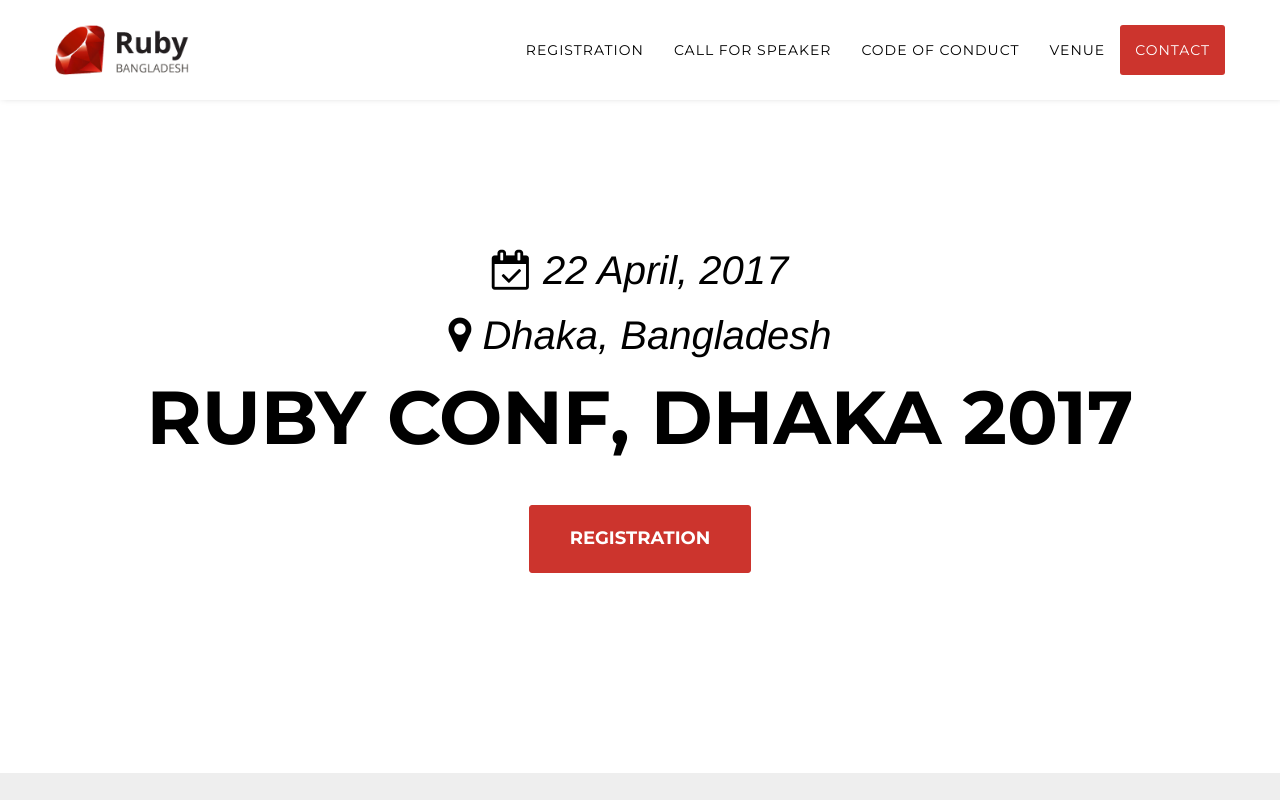
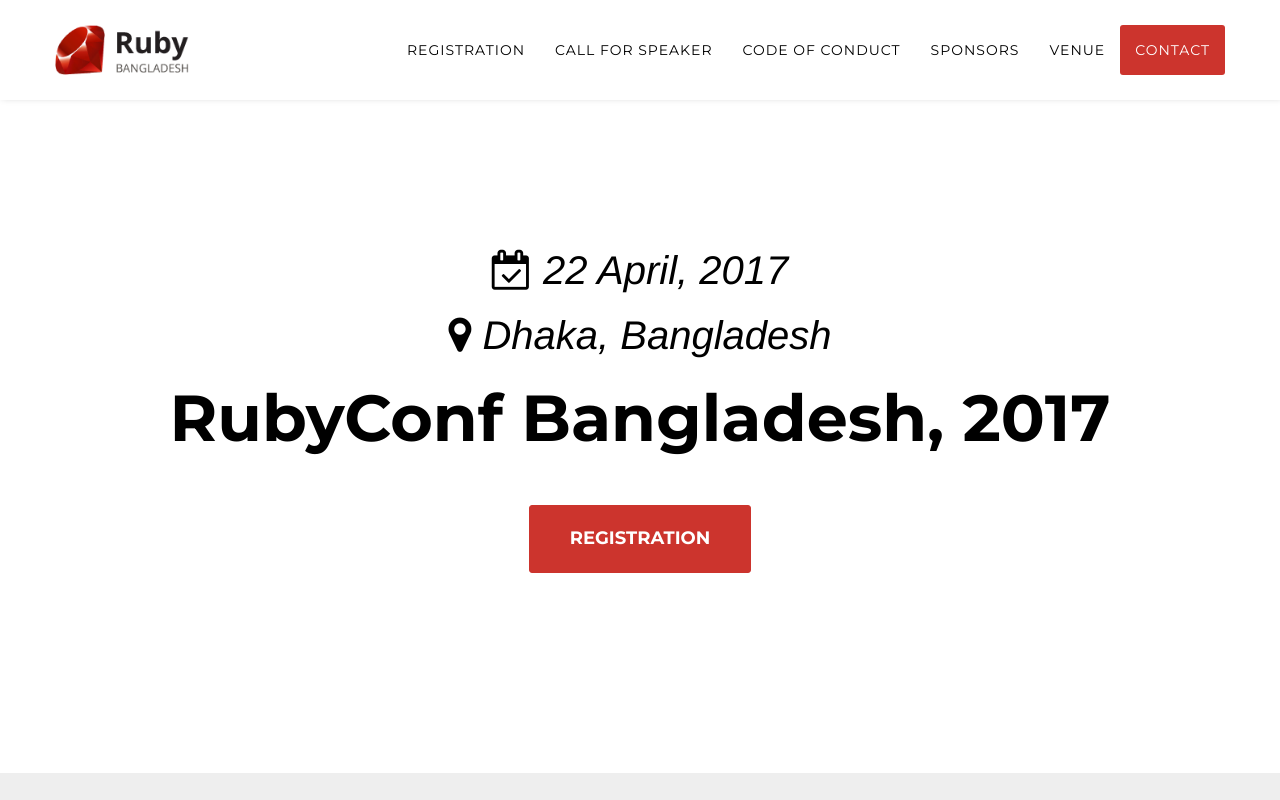
Before and after one commit to fattah/rubybd-site, a website: page index.html in a window 1280 px wide. Shown: the top 800 px of the page. Drawn offline with nearby package versions, Linux system fonts and the light colour scheme; some packages are replaced by stand-ins of ours; a web font is replaced by a local one.

Commit message:
change page title and add sponsors link at top menu

```diff
--- a/css/agency.css
+++ b/css/agency.css
@@ -297,9 +297,9 @@
 
 header .intro-text .intro-heading {
     font-family: "Montserrat", "Helvetica Neue", Helvetica, Arial, sans-serif;
-    text-transform: uppercase;
+    text-transform: none;
     font-weight: 700;
-    font-size: 50px;
+    font-size: 40px;
     line-height: 50px;
     margin-bottom: 25px;
 }
@@ -320,9 +320,9 @@
 
     header .intro-text .intro-heading {
         font-family: "Montserrat", "Helvetica Neue", Helvetica, Arial, sans-serif;
-        text-transform: uppercase;
+        text-transform: none;
         font-weight: 700;
-        font-size: 75px;
+        font-size: 65px;
         line-height: 75px;
         margin-bottom: 50px;
     }
--- a/index.html
+++ b/index.html
@@ -9,7 +9,7 @@
     <meta name="description" content="">
     <meta name="author" content="">
 
-    <title>Ruby Conf, Dhaka 2017</title>
+    <title>RubyConf Bangladesh, 2017</title>
 
     <!-- Bootstrap Core CSS -->
     <link href="vendor/bootstrap/css/bootstrap.min.css" rel="stylesheet">
@@ -71,6 +71,9 @@
                     <a class="page-scroll" href="#coc">Code of conduct</a>
                 </li>
                 <li>
+                    <a class="page-scroll" href="#sponsor"> Sponsors </a>
+                </li>
+                <li>
                     <a class="page-scroll" href="#venue">Venue</a>
                 </li>
                 <li>
@@ -89,7 +92,7 @@
         <div class="intro-text">
             <div class="intro-lead-in"><i class="fa fa-calendar-check-o"></i> 22 April, 2017</div>
             <div class="intro-lead-in"><i class="fa fa-map-marker"></i> Dhaka, Bangladesh</div>
-            <div class="intro-heading">RUBY CONF, DHAKA 2017</div>
+            <div class="intro-heading">RubyConf Bangladesh, 2017</div>
             <a href="#registration" class="page-scroll btn btn-xl">Registration</a>
         </div>
     </div>
@@ -267,7 +270,7 @@
             <div class="col-lg-12 text-center">
                 <h2 class="section-heading">VENUE</h2>
                 <h3 class="section-subheading text-muted" style="margin-bottom: 20px;">
-                    UGC Auditorium, Agargaon, Dhaka
+                    UGC Auditorium, Dhaka, Bangladesh
                 </h3>
             </div>
         </div>
```
